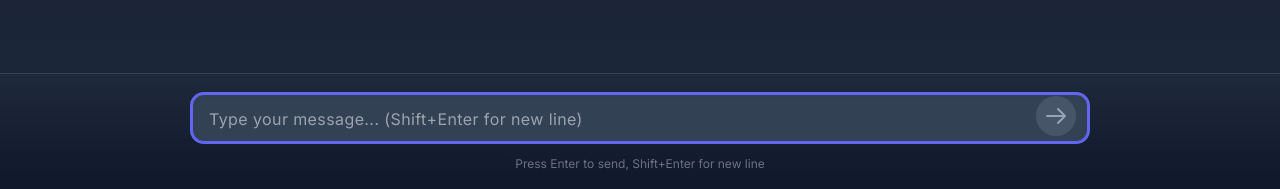
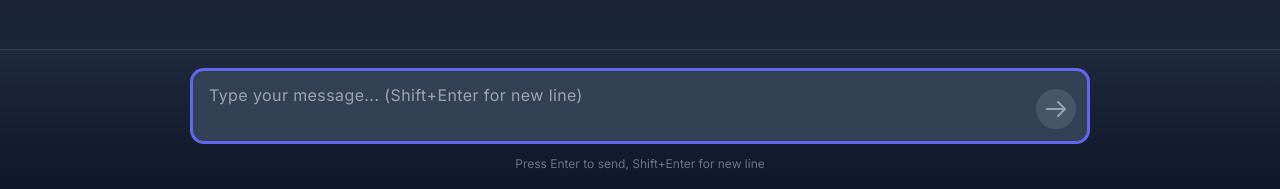
Before and after one commit to antash-mishra/verifast-frontend, a React (Vite) app: page / in a window 1280 px wide. Shown: the part 608-797 px from the top of the page. Built offline with nearby package versions, Linux system fonts and the light colour scheme; no server answers.

Commit message:
changes in text area style

```diff
--- a/src/components/ChatInput.jsx
+++ b/src/components/ChatInput.jsx
@@ -61,18 +61,23 @@ const ChatInput = ({ onSendMessage, isLoading }) => {
           onChange={(e) => setMessage(e.target.value)}
           onKeyDown={handleKeyDown}
           placeholder="Type your message... (Shift+Enter for new line)"
-          className="w-full min-h-[48px] pl-4 pr-14 py-3 bg-slate-700 text-gray-100 rounded-xl border border-slate-600 focus:border-indigo-500 focus:ring-2 focus:ring-indigo-500 focus:outline-none transition-all duration-300 shadow-inner resize-none text-sm md:text-base font-normal tracking-wide leading-relaxed placeholder-gray-400"
-          rows={rows}
+          className="w-full min-h-[48px] pl-4 pr-14 py-3 bg-slate-700 text-gray-100 rounded-xl border border-slate-600 focus:border-indigo-500 focus:ring-2 focus:ring-indigo-500 focus:outline-none transition-all duration-300 shadow-inner resize-none text-sm md:text-base font-normal tracking-wide leading-relaxed placeholder-gray-400 appearance-none scrollbar-hide"
           disabled={isLoading}
           style={{
-            overflowY: rows > 1 ? 'auto' : 'hidden',
+            overflowY: 'hidden',
+            resize: 'none',
+            appearance: 'none',
+            MozAppearance: 'none',
+            WebkitAppearance: 'none',
           }}
+          maxLength={4000}
+          spellCheck="true"
         />
         <button
           onClick={handleSendMessage}
           disabled={!message.trim() || isLoading}
           aria-label="Send message"
-          className={`absolute right-3 bottom-3 transition-all duration-300 rounded-full h-9 w-9 md:h-10 md:w-10 flex items-center justify-center ${
+          className={`absolute right-3 top-1/2 -translate-y-1/2 transition-all duration-300 rounded-full h-9 w-9 md:h-10 md:w-10 flex items-center justify-center ${
             message.trim() && !isLoading
               ? 'bg-indigo-500 text-white hover:bg-indigo-600 transform hover:scale-105'
               : 'bg-slate-600 text-slate-400 cursor-not-allowed'
```
